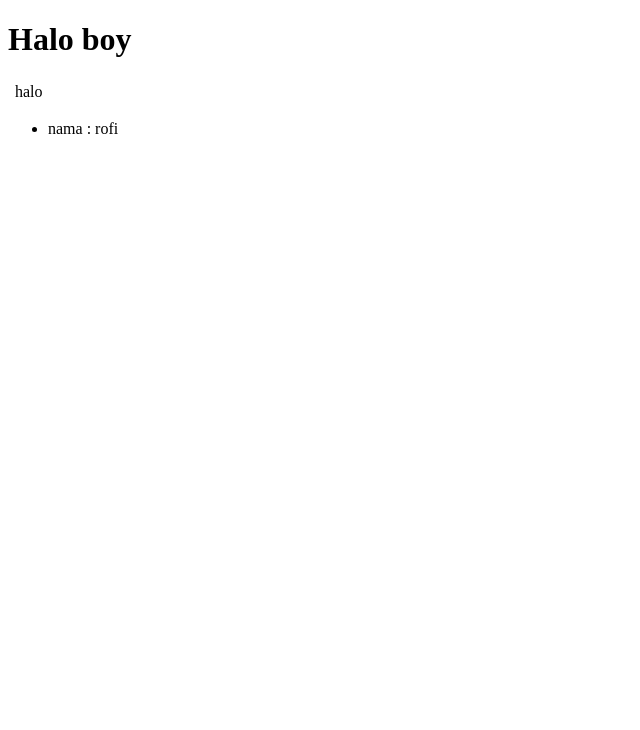
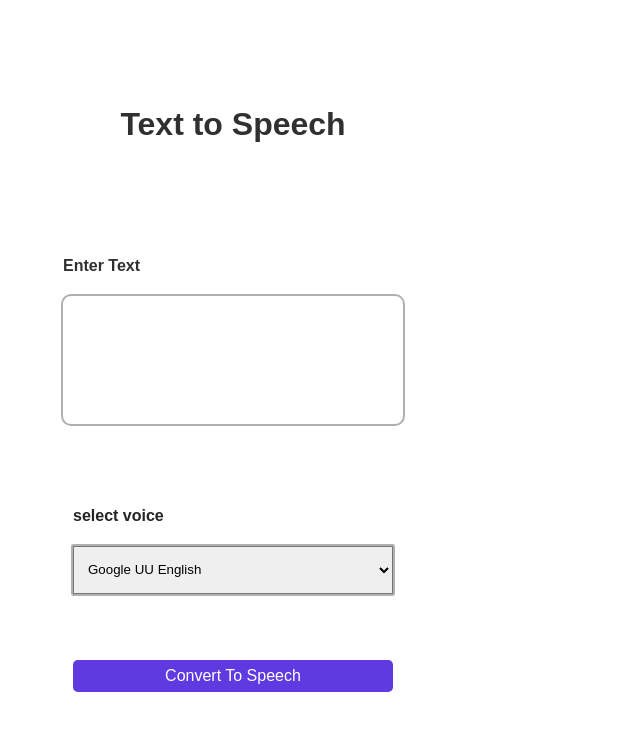
Before and after one commit to rfanan/text-to-speech, a plain HTML site: page index.html in a window 1280 px wide. Shown: the whole page, without its empty margins (0-640 px from the left). Drawn offline with Linux system fonts and the light colour scheme.

Commit message:
text to speec converter with javascript (no api/library)

```diff
--- a/index.html
+++ b/index.html
@@ -1,38 +1,32 @@
 <!DOCTYPE html>
 <html lang="en">
-<style>
-    body {
-        font-size: 8dp;
-    }
-</style>
 
 <head>
     <meta charset="UTF-8">
     <meta http-equiv="X-UA-Compatible" content="IE=edge">
     <meta name="viewport" content="width=device-width, initial-scale=1.0">
-    <title>Halo</title>
+    <link rel="stylesheet" href="style.css">
+
+    <title>30 day javasricpt</title>
 </head>
 
 <body>
-    <h1>Halo boy </h1>
-    <div>
-        <table>
-            <th>
-            <td>halo</td>
-            </th>
-        </table>
-    </div>
-
-    <ul>
-        <li>
-            nama : rofi
-        </li>
-    </ul>
+    <main>
+        <p class="title">Text to Speech</p>
+        <div class="text-section">
+            <p class="text-title">Enter Text</p>
+            <textarea name="" id="text"></textarea>
+        </div>
+        <div class="voice-section">
+            <p class="voice-title">select voice</p>
+            <select name="" id="voice">
+                <option value="Google US English">Google UU English</option>
+            </select>
+        </div>
+        <button class="submit">Convert To Speech</button>
+    </main>
 </body>
 
-<link rel="stylesheet" href="script.js">
-<script>
-
-</script>
+<script src="script.js"></script>
 
 </html>
--- a/script.js
+++ b/script.js
@@ -1 +1,52 @@
-console.log(ok);
+const textarea = document.querySelector('#text')
+let voicelist = document.querySelector('#voice')
+let speechbtn = document.querySelector('.submit')
+
+let synth = speechSynthesis
+let isSpeaking = true
+
+function voiceSpeech() {
+    for (let voice of synth.getVoices()) {
+        let option = document.createElement('option')
+        option.text = voice.name
+        voicelist.add(option)
+        console.log(option)
+    }
+}
+synth.addEventListener('voiceschanged', voiceSpeech)
+
+function texttospeech(text) {
+    let utternance = new SpeechSynthesisUtterance(text)
+    for (let voice of synth.getVoices()) {
+        if (voice.name === voicelist.nodeValue) {
+            utternance.voice = voice
+        }
+    }
+    speechSynthesis.speak(utternance)
+}
+
+speechbtn.addEventListener('click', (e) => {
+    e.preventDefault()
+    if (textarea.value !== '') {
+        texttospeech(textarea.value)
+    }
+    if (textarea.value.length > 80) {
+        if (isSpeaking) {
+            synth.resume()
+            isSpeaking = false
+            speechbtn.innerHTML = 'Pause Speech'
+        } else {
+            synth.pause
+            isSpeaking = true
+            speechbtn.innerHTML = 'Resume Speech'
+        }
+        setInterval(() => {
+            if (!synth.speaking && !isSpeaking) {
+                isSpeaking = true
+                speechbtn.innerHTML = 'Convert to Speech'
+            }
+        })
+    } else {
+        speechbtn.innerHTML = 'Convert to Speech'
+    }
+})
--- /dev/null
+++ b/style.css
@@ -0,0 +1,78 @@
+main {
+    background-color: rgb(255, 255, 255);
+    height: 750px;
+    width: 450px;
+    border-radius: 10px;
+    box-shadow: 0px;
+    display: flex;
+    justify-content: space-evenly;
+    align-items: center;
+    flex-direction: column;
+}
+
+.title {
+    font-size: 2rem;
+    font-family: Arial, Helvetica, sans-serif;
+    font-weight: bold;
+    color: rgb(48, 48, 48);
+}
+
+.text-section {
+    display: flex;
+    justify-content: center;
+    align-items: center;
+    flex-direction: column;
+    gap: 5px;
+}
+
+.text-title {
+    align-self: start;
+    font-family: Arial, Helvetica, sans-serif;
+    font-weight: bold;
+    color: rgb(48, 48, 48);
+}
+
+#text {
+    height: 7rem;
+    width: 20rem;
+    border: none;
+    font-size: 15px;
+    outline: 2px solid rgba(128, 128, 128, 0.623);
+    resize: none;
+    font-family: Arial, Helvetica, sans-serif;
+    padding: 8px 10px;
+    border-radius: 0.5rem;
+}
+
+.voice-section {
+    display: flex;
+    justify-content: center;
+    align-items: center;
+    flex-direction: column;
+    gap: 5px;
+}
+
+.voice-title {
+    font-family: Arial, Helvetica, sans-serif;
+    font-weight: bold;
+    color: rgb(36, 36, 36);
+    align-self: start;
+}
+
+#voice {
+    height: 3rem;
+    width: 20rem;
+    outline: 2px solid rgba(128, 128, 128, 0.623);
+    border-radius: 0.4px;
+    padding: 0px 10px;
+}
+
+.submit {
+    background-color: rgba(92, 55, 225, 0.979);
+    color: white;
+    border-radius: 0.3rem;
+    height: 2rem;
+    width: 20rem;
+    font-size: 1rem;
+    border: none;
+}
```
